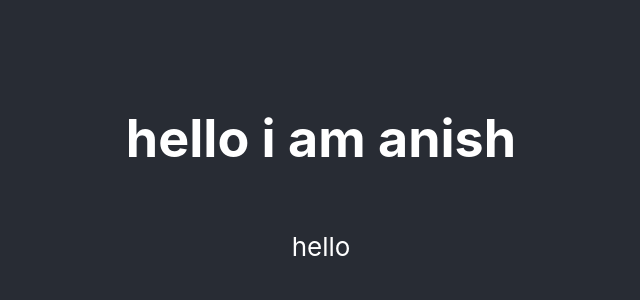
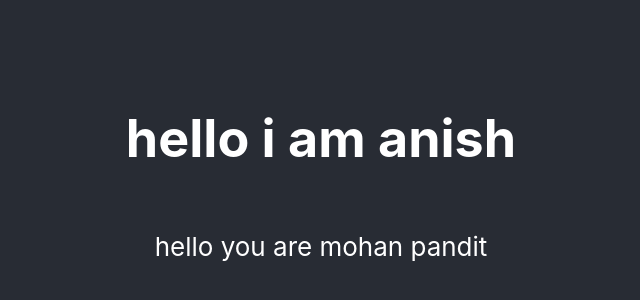
Before and after one commit to connexlearn/connex-frontend, a React (Create React App) app: page / in a window 1280 px wide. Shown: the part 220-520 px from the top of the page, without its empty margins (319-959 px from the left). Built offline with nearby package versions, Linux system fonts and the light colour scheme.

Commit message:
ham tohar naam add kainiha

```diff
--- a/src/App.js
+++ b/src/App.js
@@ -6,7 +6,7 @@ function App() {
     <div className="App">
       <header className="App-header">
        <h1>hello i am anish</h1>
-       <p>hello</p>
+       <p>hello you are mohan pandit</p>
       </header>
     </div>
   );
```
